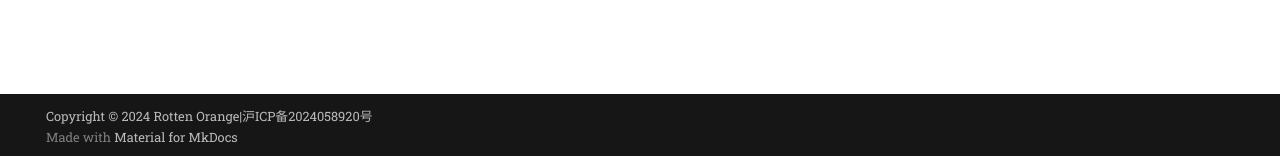
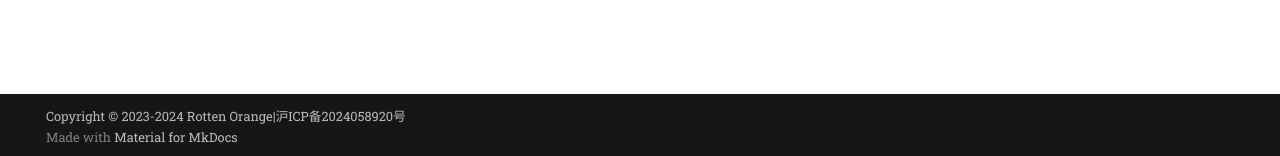
Before and after one commit to z1ming/cs-Hydra, an MkDocs documentation site: the page built from docs/文章/spring-boot.md, in a window 1280 px wide. Shown: the part 741-897 px from the top of the page. Built offline with MkDocs 1.6.1 and Material for MkDocs 9.7.7, drawn with Linux system fonts in a browser that asks for light colours; comment, search, counter and statistics services are not loaded.

Commit message:
Update mkdocs.yml
Signed-off-by: Ziming Meng <zimingm94@gmail.com>

```diff
--- a/mkdocs.yml
+++ b/mkdocs.yml
@@ -1,5 +1,5 @@
 site_name: 腐烂的橘子
-copyright: Copyright &copy; 2024 <a href="https://github.com/z1ming" target="_blank" rel="noopener noreferrer">Rotten Orange</a>|沪ICP备2024058920号
+copyright: Copyright &copy; 2023-2024 <a href="https://github.com/z1ming" target="_blank" rel="noopener noreferrer">Rotten Orange</a>|沪ICP备2024058920号
 nav:
   - 前言: index.md
   - 计算机网络:
```
